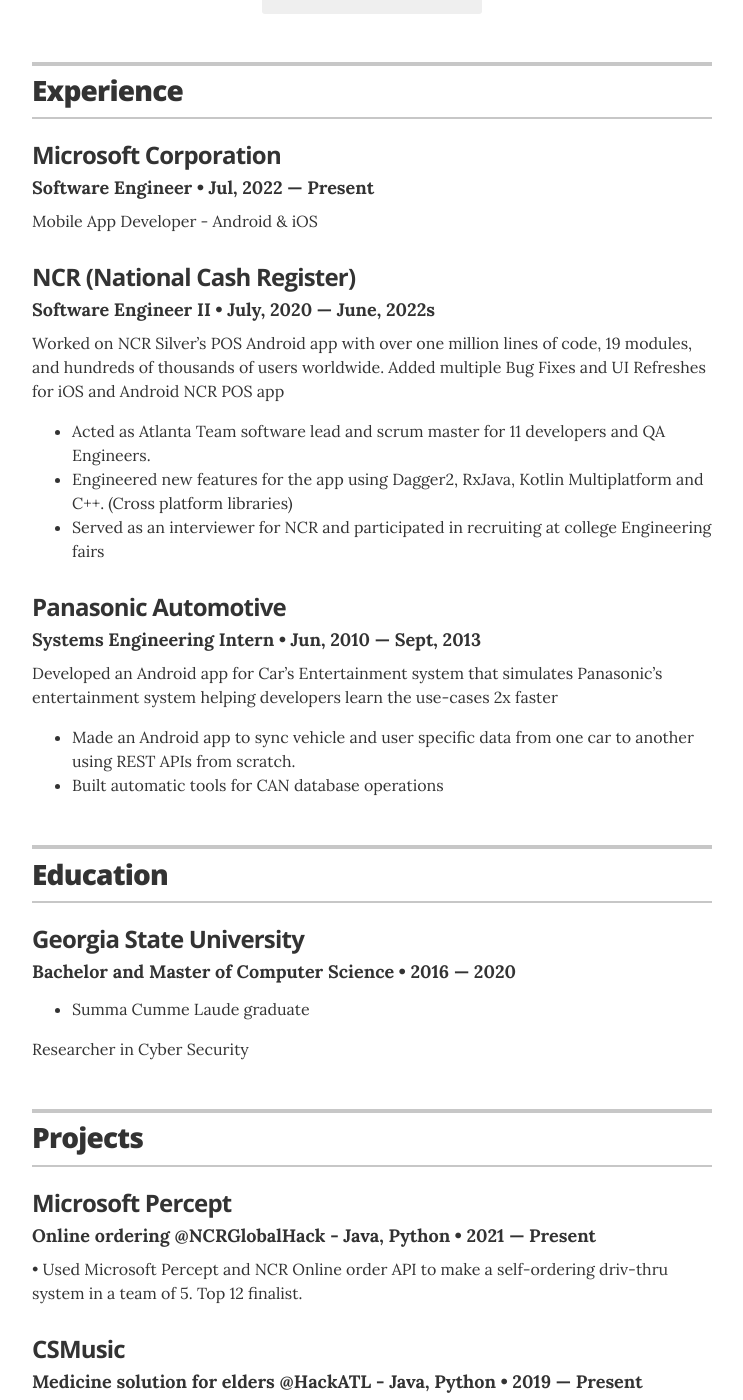
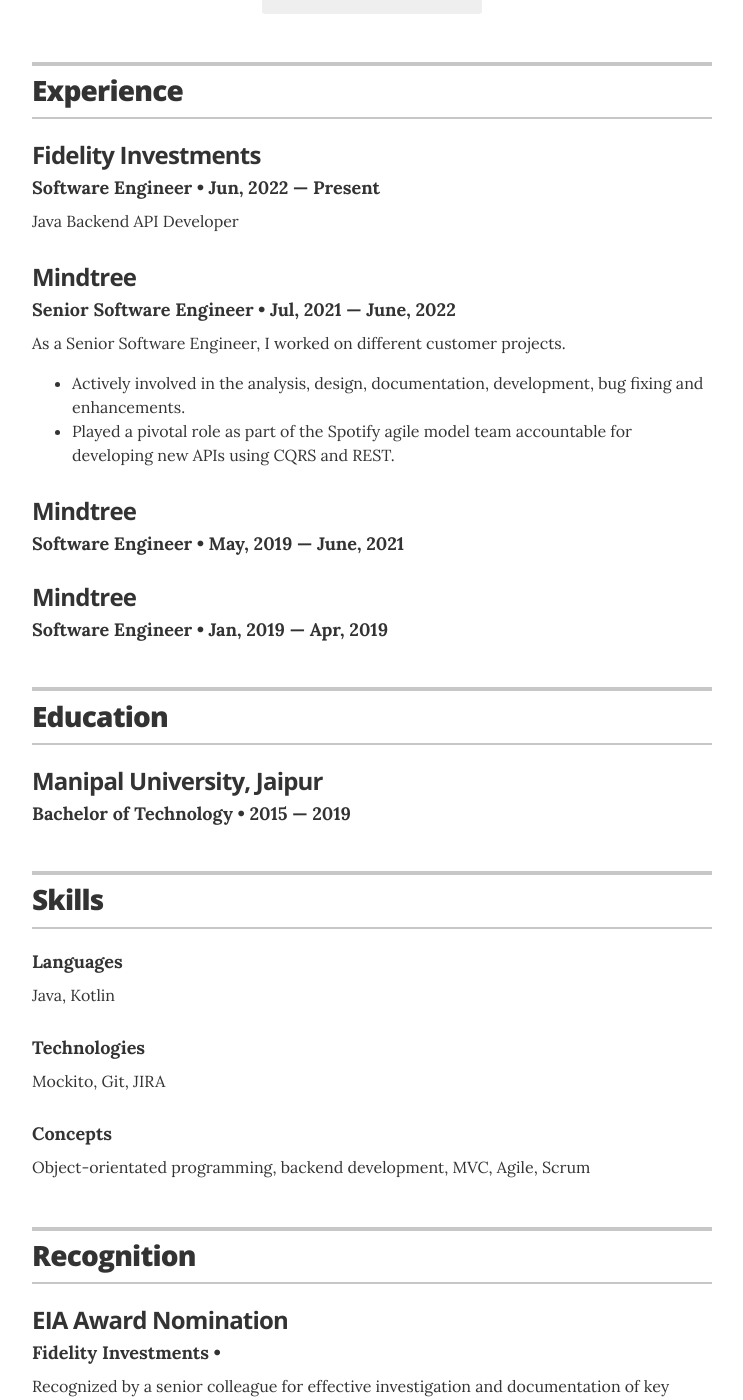
Before and after one commit to irishabhm/resume, a Jekyll site: the page built from index.html, in a window 1280 px wide and 1400 px high, scrolled down 378 px. Shown: the whole window, without its empty margins (268-1011 px from the left). Built offline with Jekyll 4.4.1, drawn with Linux system fonts in a browser that asks for light colours; some of the changed text lies outside the part shown.

Commit message:
Updated information

```diff
--- a/_config.yml
+++ b/_config.yml
@@ -1,6 +1,6 @@
 # Site settings
-title: "Jekyll Resume Template"
-description: "A resume template for Jekyll and GitHub Pages sites."
+title: "Rishabh Maheshwari"
+# description: "A resume template for Jekyll and GitHub Pages sites."
 
 # Build settings
 markdown: kramdown
@@ -35,11 +35,11 @@
 # comment out to hide
 resume_section_experience:      true
 resume_section_education:       true
-resume_section_projects:        true
+# resume_section_projects:        true
 resume_section_skills:          true
 resume_section_recognition:     true
 resume_section_links:           true
-resume_section_associations:    true
+# resume_section_associations:    true
 # resume_section_interests:       true
 
 # Resume social links
--- a/_data/education.yml
+++ b/_data/education.yml
@@ -1,7 +1,5 @@
 # Degree
-- degree: Bachelor and Master of Computer Science
-  uni: Georgia State University
-  year: 2016 &mdash; 2020
-  awards:
-    - award: Summa Cumme Laude graduate
-  summary: Researcher in Cyber Security
+- degree: Bachelor of Technology
+  specialization: Information Technology
+  uni: Manipal University, Jaipur
+  year: 2015 &mdash; 2019
--- a/_data/experience.yml
+++ b/_data/experience.yml
@@ -1,17 +1,18 @@
 # Jobs
-# VP of Global Communications
-- company: Microsoft Corporation
+- company: Fidelity Investments
   position: Software Engineer
-  duration: Jul, 2022 &mdash; Present
-  summary: Mobile App Developer - Android & iOS
+  duration: Jun, 2022 &mdash; Present
+  summary: Java Backend API Developer
 
-- company: NCR (National Cash Register)
-  position: Software Engineer II
-  duration: July, 2020 &mdash; June, 2022s
-  summary: Worked on NCR Silver’s POS Android app with over one million lines of code, 19 modules, and hundreds of thousands of users worldwide. Added multiple Bug Fixes and UI Refreshes for iOS and Android NCR POS app<ul class="resume-item-list"><li>Acted as Atlanta Team software lead and scrum master for 11 developers and QA Engineers.</li><li>Engineered new features for the app using Dagger2, RxJava, Kotlin Multiplatform and C++. (Cross platform libraries)</li><li>Served as an interviewer for NCR and participated in recruiting at college Engineering fairs</li></ul>
+- company: Mindtree
+  position: Senior Software Engineer
+  duration: Jul, 2021 &mdash; June, 2022
+  summary: As a Senior Software Engineer, I worked on different customer projects.<ul class="resume-item-list"><li>Actively involved in the analysis, design, documentation, development, bug fixing and enhancements.</li><li>Played a pivotal role as part of the Spotify agile model team accountable for developing new APIs using CQRS and REST.</li>
 
-# Director of Digital Stratgy
-- company: Panasonic Automotive
-  position: Systems Engineering Intern
-  duration:  Jun, 2010 &mdash; Sept, 2013
-  summary: Developed an Android app for Car’s Entertainment system that simulates Panasonic’s entertainment system helping developers learn the use-cases 2x faster<ul class="resume-item-list"><li>Made an Android app to sync vehicle and user specific data from one car to another using REST APIs from scratch.</li><li>Built automatic tools for CAN database operations</ul>
+- company: Mindtree
+  position: Software Engineer
+  duration: May, 2019 &mdash; June, 2021
+
+- company: Mindtree
+  position: Software Engineer
+  duration: Jan, 2019 &mdash; Apr, 2019
--- a/_data/projects.yml
+++ b/_data/projects.yml
@@ -2,15 +2,8 @@
 # uncomment the urls if you wish to display them, and add your own URL
 
 # jazznotes.io
-- project: Microsoft Percept
-  role: Online ordering @NCRGlobalHack - Java, Python
+- project: project name
+  role: role
   duration: 2021 &mdash; Present
-  # url: "#"
-  description: • Used Microsoft Percept and NCR Online order API to make a self-ordering driv-thru system in a team of 5. Top 12 finalist.
-
-# Springfield Community Outreach Group
-- project: CSMusic
-  role: Medicine solution for elders @HackATL - Java, Python
-  duration: 2019 &mdash; Present
-  # url: "#"
-  description: AR music creation app that introduces computing concepts of Computer Science to Elementary School Students devoid of internet. Designed to be accessible offline and students can learn concepts of for loop, if condition by the number of repetitions and the nodes in music creation.
+  url: "#"
+  description: description.
--- a/_data/recognitions.yml
+++ b/_data/recognitions.yml
@@ -1,27 +1,16 @@
 # Recognitions
-- award: Top 12 Finalis - NCRGlobalHack
-  organization: NCR
-  year: 2021
-  # summary: Top 12 Finalis
+- award: EIA Award Nomination
+  organization: Fidelity Investments
+  summary: Recognized by a senior colleague for effective investigation and documentation of key technology migration
 
-- award: Most Likely To Succeed
-  organization: Springfield High School
-  year: 2004
-  # summary: Voted Most Likely To Succeed by a panel of my high school peers.
+- award: MasterMind Award
+  organization: Mindtree
+  summary: Recognized by the team lead for effective completion of quarterly key deliverables
 
-- award: Outstanding Achievement
-  organization: Springfield Young Professionals
-  year: 2010, 2014
-  # summary: Awarded the Outstanding Achievement award for contributions made to the community and professional accomplishments.
+- award: MasterMind Award
+  organization: Mindtree
+  summary: Recognized by a senior colleague for quickly picking up the project technicalities and significant contributions in no-time
 
-- award: Most Likely To Succeed
-  organization: Springfield High School
-  year: 2004
-  # summary: Voted Most Likely To Succeed by a panel of my high school peers.
-
-# - organization: "CRGlobalHack : 2021: Top 12 Finalist"
-# - organization: "HackGT: 2019: Best Overall Concept Mention (PDI Challenge)"
-# - organization: "2019: 1st place Crypto Challenge"
-# - organization: "Outstanding Undergraduate Research: 2018: Department of Computer Science"
-# - organization: "HackATL: 2018: 2nd place Health and Wellness Category"
-# - organization: "HackGSU: 2017: 1st place Anthem Grand Prize Winner"
+- award: Hats Off Award
+  organization: Mindtree
+  summary: Recognized by the team lead/architect for delivering a complex module with speed and accuracy
--- a/_data/skills.yml
+++ b/_data/skills.yml
@@ -1,12 +1,12 @@
 # Skills
 # Organizational leadership
 - skill: Languages
-  description: Java, RxJava, Kotlin, Python, JavaScript, Swift
+  description: Java, Kotlin
 
 # Communications strategy
 - skill: Technologies
-  description: Android, Espresso, Mockito, OkHttp + Retrofit, IoT, Firebase (Authentication, Firestore, Storage, Cloud Messaging, Cloud Functions, ML Kit), Git, JIRA, TeamCity
+  description: Mockito, Git, JIRA
 
 # Digital content development and creation
 - skill: Concepts
-  description: Object-orientated programming, mobile development, MVC, MVVM, Agile, Scrum, QA
+  description: Object-orientated programming, backend development, MVC, Agile, Scrum
```
